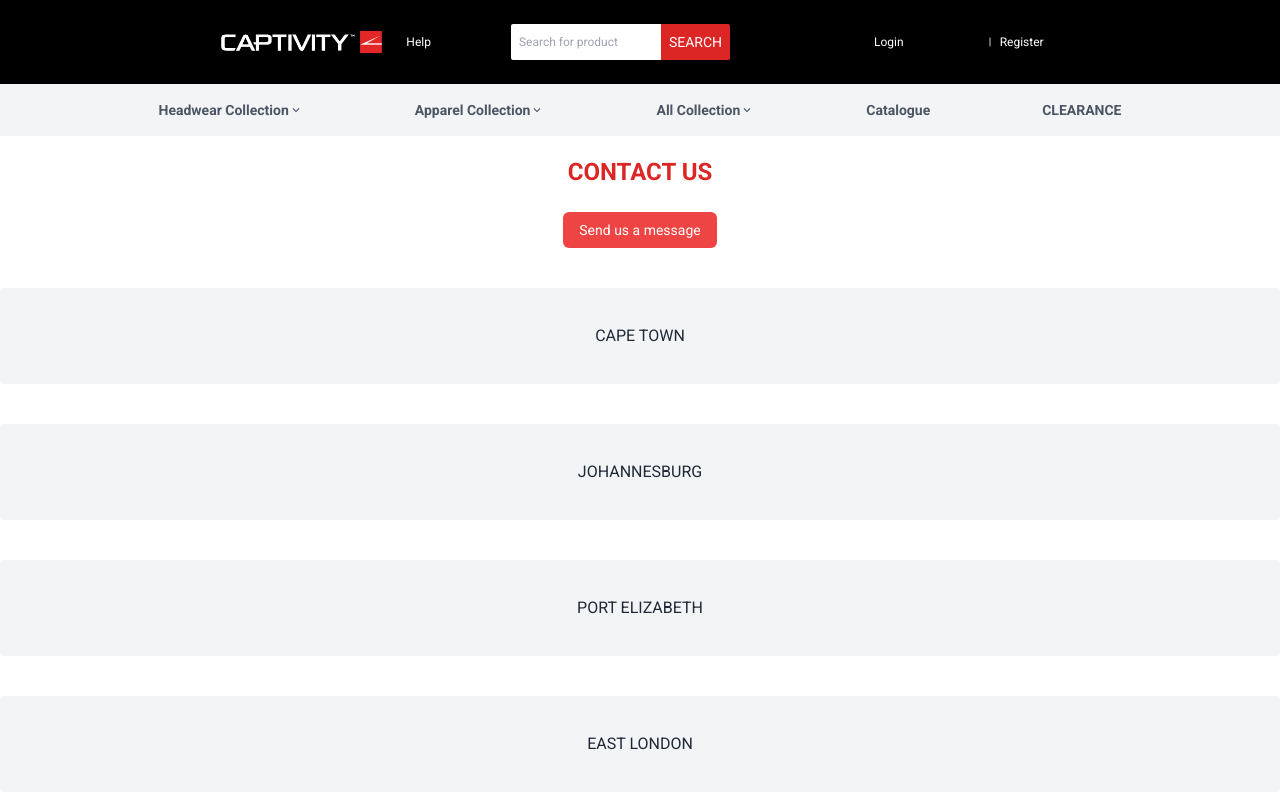
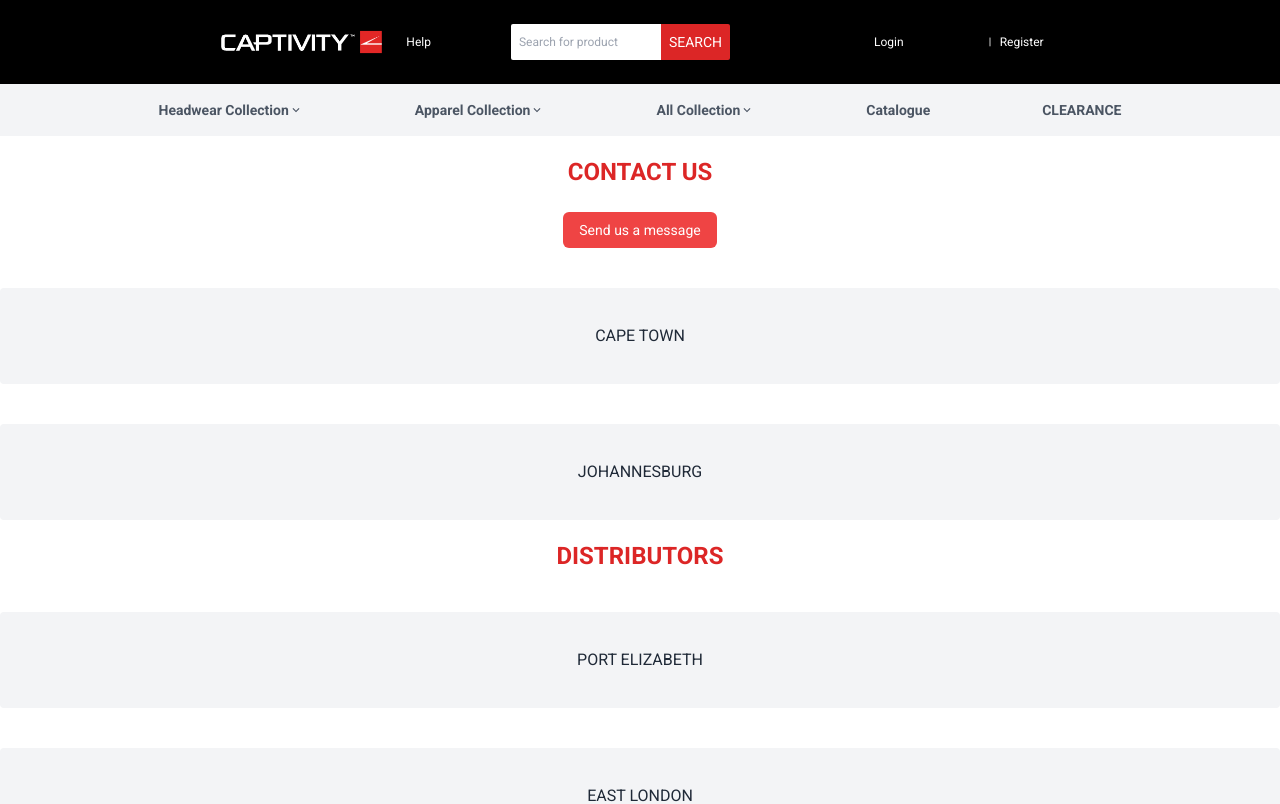
Before and after one commit to Codeeza/Codeeza-build, a Next.js app: page /contact in a window 1280 px wide. Shown: the top 804 px of the page. Built offline with nearby package versions, Linux system fonts and the light colour scheme.

Commit message:
modified:   app/contact/page.jsx

```diff
--- a/app/contact/page.jsx
+++ b/app/contact/page.jsx
@@ -149,9 +149,16 @@
             CAPE TOWN
           </div>
         </div>
+        <div>
           <div className="max-w mx-auto mt-10 mb-5 p-5 bg-gray-100 rounded">
             <div className="mb-4 mt-4 flex-col md:flex-row flex items-center justify-center">
               JOHANNESBURG
+            </div>
+          </div>
+          <div>
+            <h1 className="text-2xl font-bold text-center text-red-600 mb-6 mt-5">
+              DISTRIBUTORS
+            </h1>
           </div>
         </div>
         <div className="max-w mx-auto mt-10 mb-5 p-5 bg-gray-100 rounded">
@@ -342,7 +349,6 @@
             </svg>
           </button>
         </div>
-
       </div>
     </section>
   );
```
Lines whose indentation alone changed are shown as unchanged.
